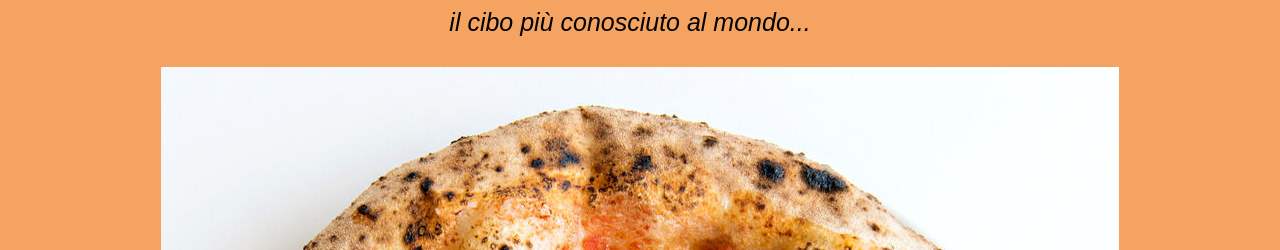
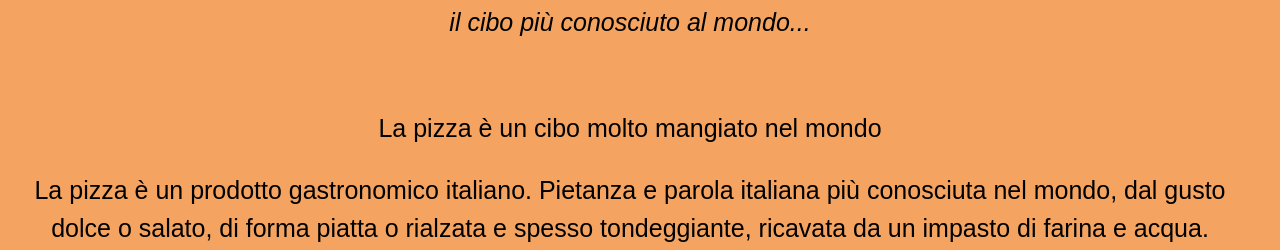
Before and after one commit to coppetoantonio/coppetoantonio.github.io, a plain HTML site: page index.html in a window 1280 px wide. Shown: the part 133-383 px from the top of the page. Drawn offline with Linux system fonts and the light colour scheme.

Commit message:
immagine

```diff
--- a/index.html
+++ b/index.html
@@ -60,7 +60,7 @@ p {
 <h1>LA PIZZA</h1>
 <p><i>il cibo più conosciuto al mondo...</i></p>
 <center>
-<img src="pizza23.jpg">
+<img src="">
 </center>
 
  <P>La pizza è un cibo molto mangiato nel mondo </P>
```
